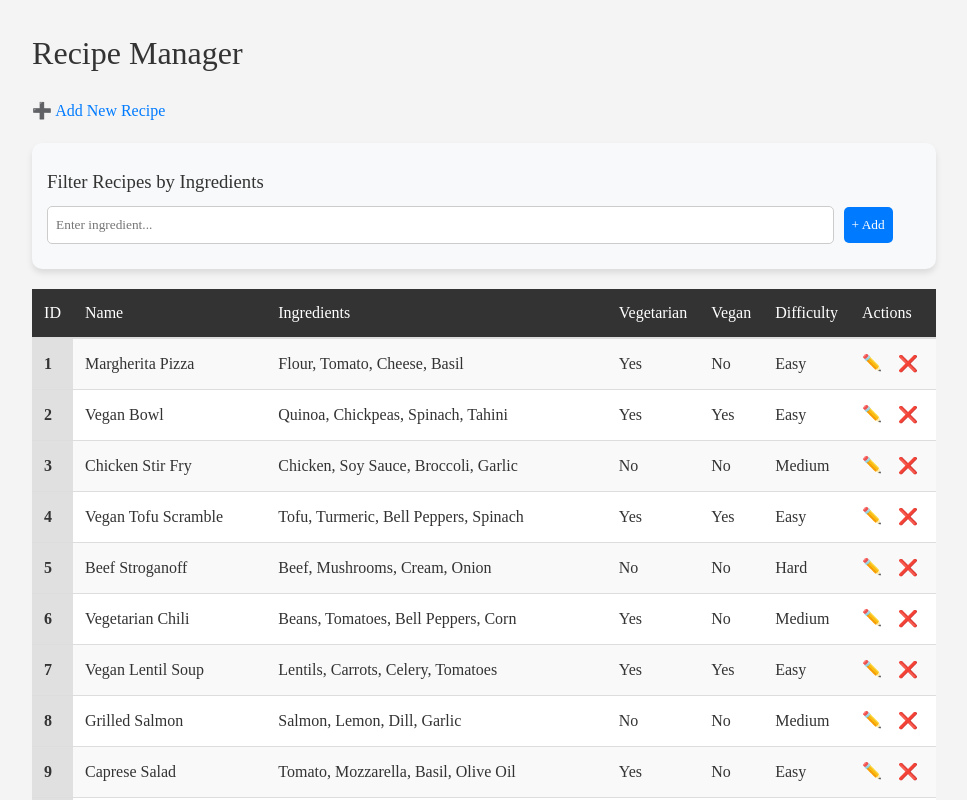
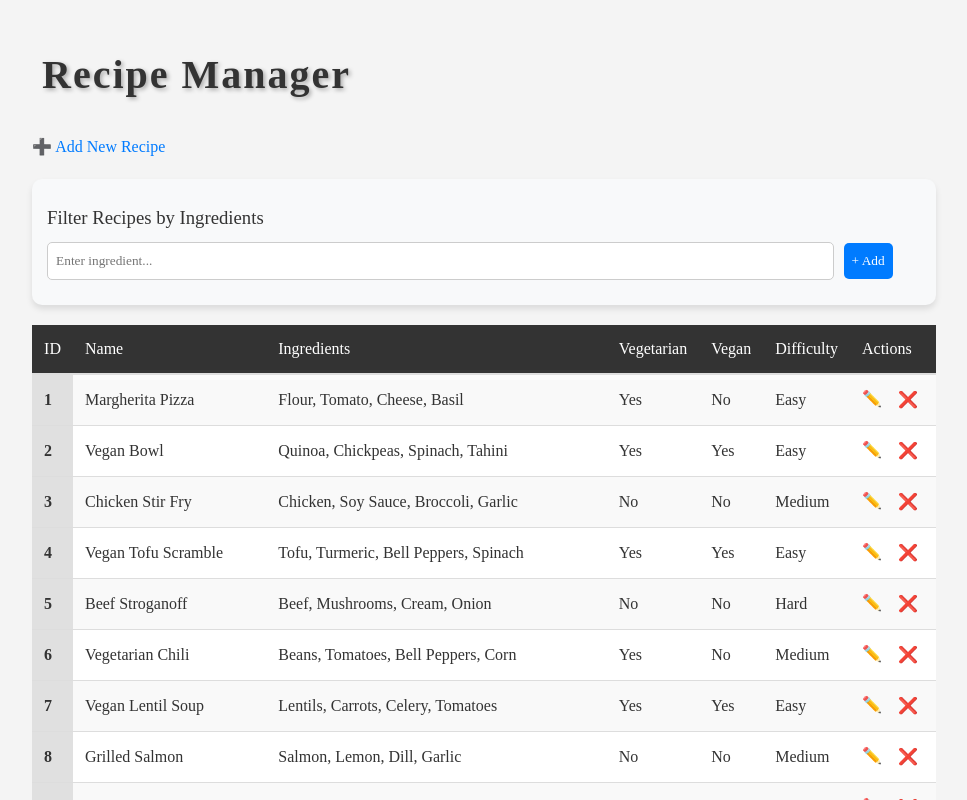
Before and after one commit to rsurana-atri/React_Tutorial, a React (Vite) app in the folder vite-project/: page / in a window 1280 px wide. Shown: the top 800 px of the page, without its empty margins (156-1123 px from the left). Built offline with nearby package versions, Linux system fonts and the light colour scheme.

Commit message:
feat(HomePage): Improve page style with title
Mkae the page look nicer

[ICTRAINING-1876]

```diff
--- a/vite-project/src/pages/HomePage.tsx
+++ b/vite-project/src/pages/HomePage.tsx
@@ -14,7 +14,22 @@ const HomePage: React.FC = () => {
 
   return (
     <div>
-      <h1>Recipe Manager</h1>
+      <h1
+        style={{
+          textAlign: "center",
+          fontSize: "2.5rem", // Larger font size
+          fontWeight: "bold",
+          WebkitBackgroundClip: "text",
+          textShadow: "2px 2px 4px rgba(0, 0, 0, 0.3)", // Adds a soft shadow
+          padding: "10px",
+          marginBottom: "20px",
+          letterSpacing: "2px", // Makes it feel premium
+          display: "inline-block",
+        }}
+      >
+        Recipe Manager
+      </h1>
+      <br></br>
       <Link to="/add-recipe">➕ Add New Recipe</Link>
       {recipes.length > 0 ? <RecipeList recipes={recipes} deleteRecipe={deleteRecipe} /> : <p>No recipes found.</p>}
     </div>
```
